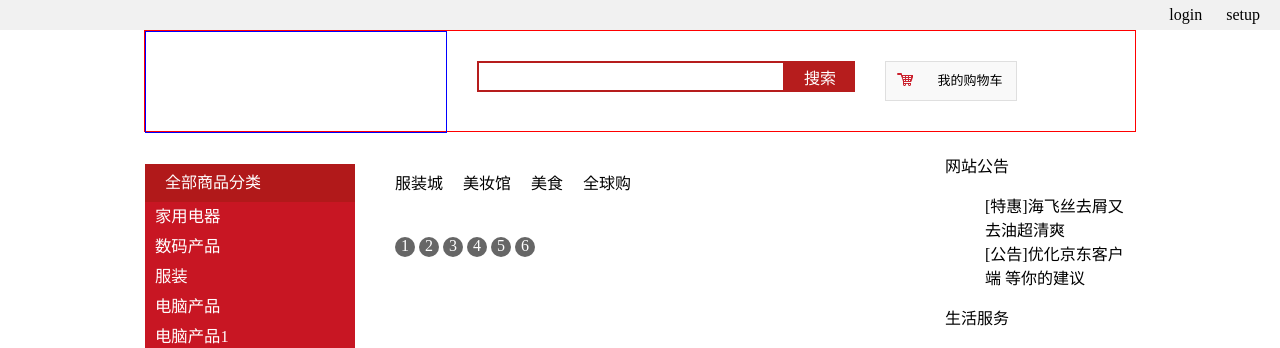
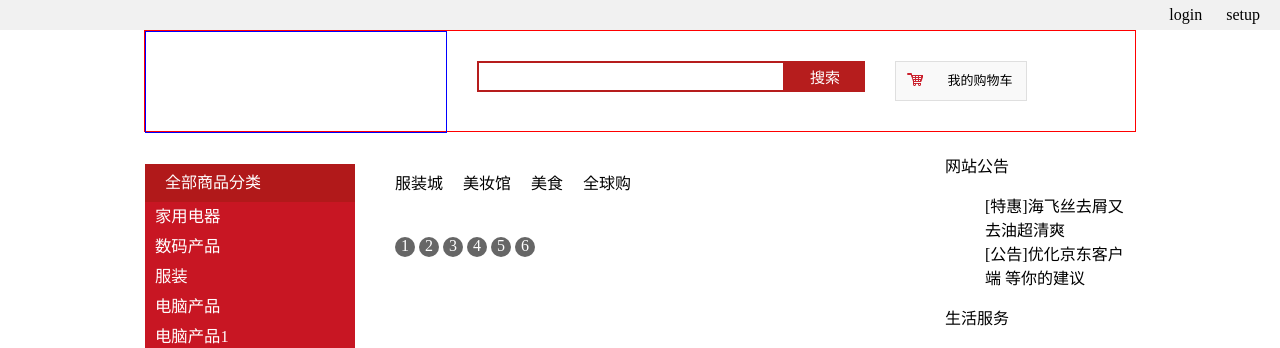
Before and after one commit to joriscai/project-practice, a PHP site: the page made by Application/Home/View/Index/index.html in a window 1280 px wide. Shown: the top 348 px of the page. Run offline with PHP 8.4, Linux system fonts and the light colour scheme; the template is opened without the code that fills it, so the values that code supplies are empty; some libraries are stand-ins or nearby versions.

Commit message:
首页按钮bug

```diff
--- a/Public/CSS/index.css
+++ b/Public/CSS/index.css
@@ -37,11 +37,11 @@
 }
 .search button{
 	height: 31px;
-	width: 70px;
+	width: 80px;
 	border:2px solid #B61D1D;
 	background: #B61D1D;
 	color: white;
-	font-size: 16px;
+	font-size: 15px;
 	}
 
 .shopbar{
```
